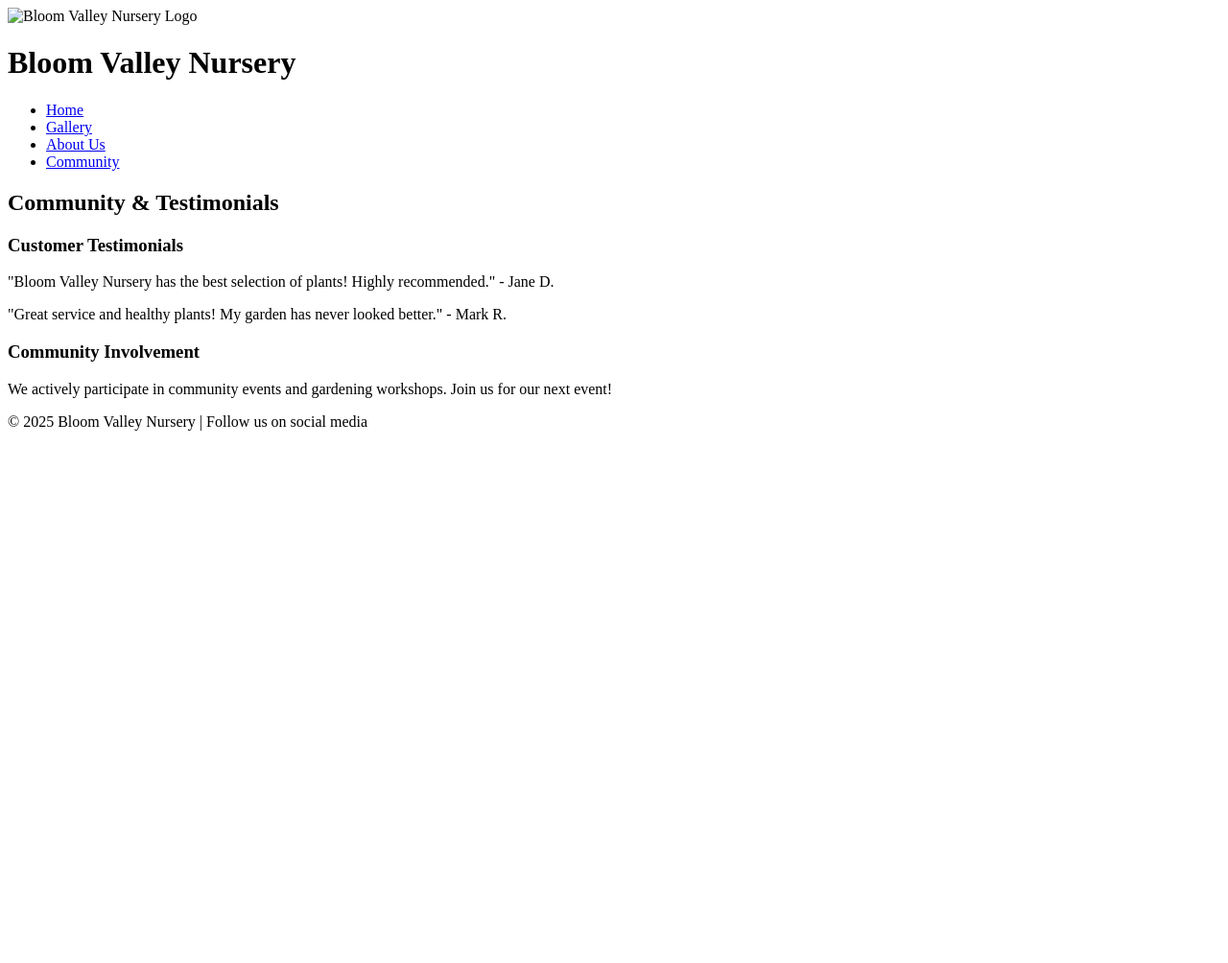
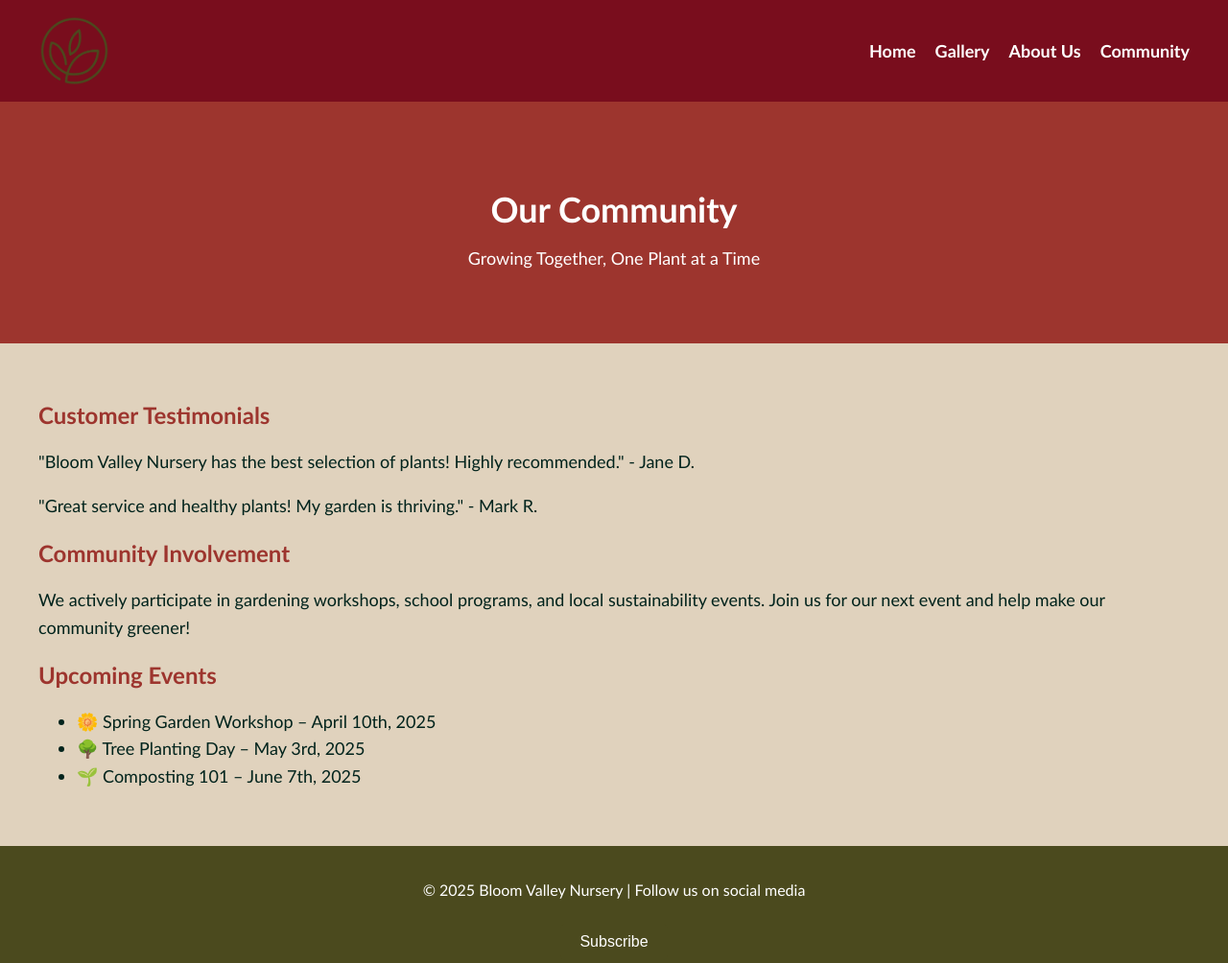
Before and after one commit to Micenlafuler/Bloom-Website-trial, a plain HTML site: page community.html in a window 1280 px wide. Shown: the whole page at 96% size. Before the commit the page ends 800 px from the top, so only its background shows below. Drawn offline with Linux system fonts and the light colour scheme.

Commit message:
Update community.html

```diff
--- a/community.html
+++ b/community.html
@@ -1,16 +1,17 @@
 <!DOCTYPE html>
 <html lang="en">
 <head>
-    <meta charset="UTF-8">
-    <meta name="viewport" content="width=device-width, initial-scale=1.0">
-    <title>Bloom Valley Nursery - Community</title>
+  <meta charset="UTF-8" />
+  <meta name="viewport" content="width=device-width, initial-scale=1.0"/>
+  <title>Community - Bloom Valley Nursery</title>
+  <link rel="stylesheet" href="styles.css" />
+  <script src="script.js" defer></script>
 </head>
 <body>
 
-    <!-- Include Header -->
+  <!-- HEADER -->
   <header>
-        <img src="logo.png" alt="Bloom Valley Nursery Logo">
-        <h1>Bloom Valley Nursery</h1>
+    <img src="images/Client1_LogoPalette1_4B4A1E.png" alt="Bloom Valley Nursery Logo" class="logo" />
     <nav>
       <ul>
         <li><a href="index.html">Home</a></li>
@@ -21,21 +22,39 @@
     </nav>
   </header>
 
-    <!-- Community Page Content -->
-    <section>
-        <h2>Community & Testimonials</h2>
-
-        <h3>Customer Testimonials</h3>
-        <p>"Bloom Valley Nursery has the best selection of plants! Highly recommended." - Jane D.</p>
-        <p>"Great service and healthy plants! My garden has never looked better." - Mark R.</p>
-
-        <h3>Community Involvement</h3>
-        <p>We actively participate in community events and gardening workshops. Join us for our next event!</p>
+  <!-- HERO SECTION -->
+  <section class="hero">
+    <h1>Our Community</h1>
+    <p>Growing Together, One Plant at a Time</p>
   </section>
 
-    <!-- Include Footer -->
+  <!-- COMMUNITY CONTENT -->
+  <main class="community-content">
+    <section>
+      <h2>Customer Testimonials</h2>
+      <p>"Bloom Valley Nursery has the best selection of plants! Highly recommended." - Jane D.</p>
+      <p>"Great service and healthy plants! My garden is thriving." - Mark R.</p>
+    </section>
+
+    <section>
+      <h2>Community Involvement</h2>
+      <p>We actively participate in gardening workshops, school programs, and local sustainability events. Join us for our next event and help make our community greener!</p>
+    </section>
+
+    <section>
+      <h2>Upcoming Events</h2>
+      <ul>
+        <li>🌼 Spring Garden Workshop – April 10th, 2025</li>
+        <li>🌳 Tree Planting Day – May 3rd, 2025</li>
+        <li>🌱 Composting 101 – June 7th, 2025</li>
+      </ul>
+    </section>
+  </main>
+
+  <!-- FOOTER -->
   <footer>
     <p>&copy; 2025 Bloom Valley Nursery | Follow us on social media</p>
+    <button id="subscribe-btn" class="btn">Subscribe</button>
   </footer>
 
 </body>
```
Lines whose indentation alone changed are shown as unchanged.
